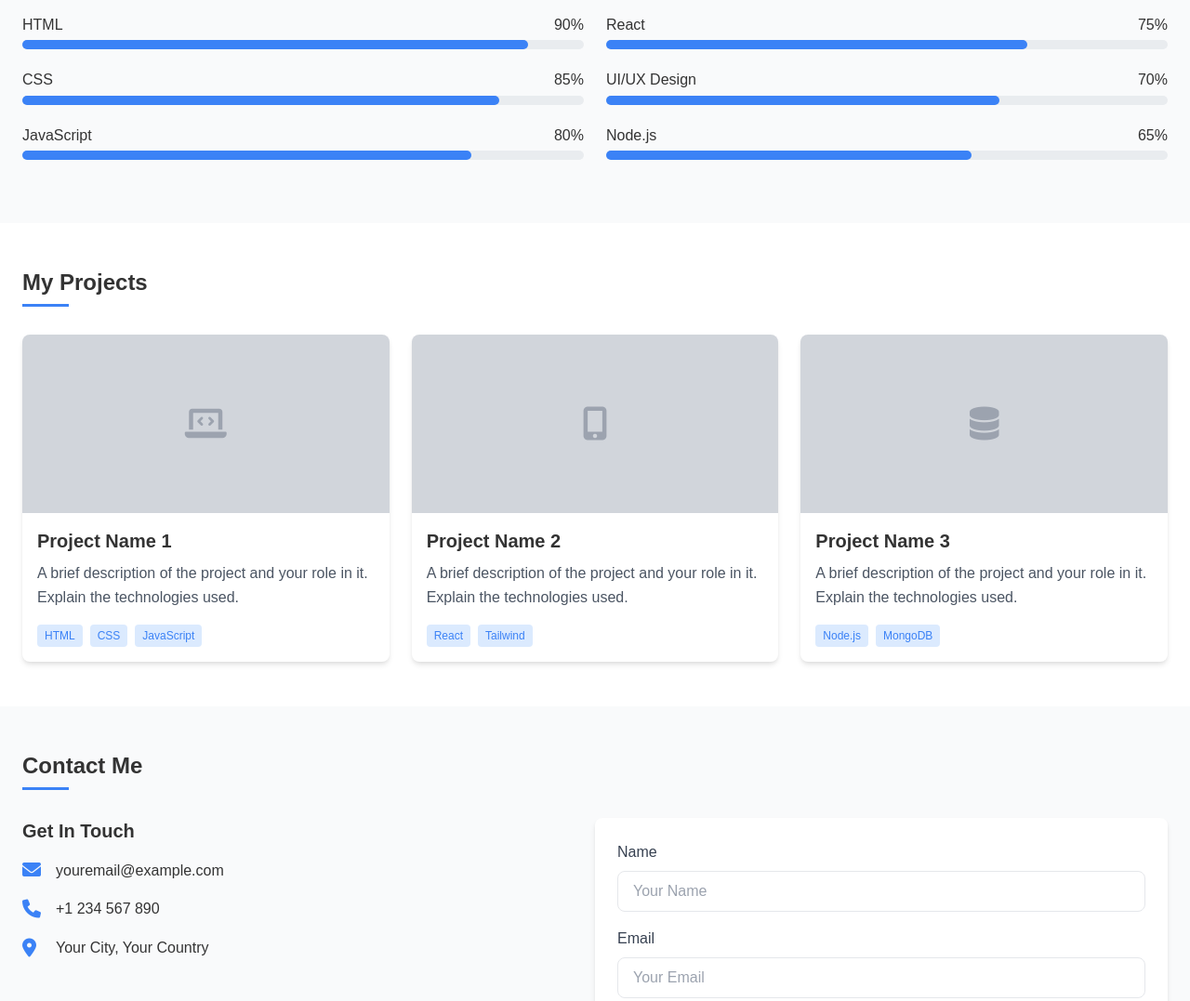
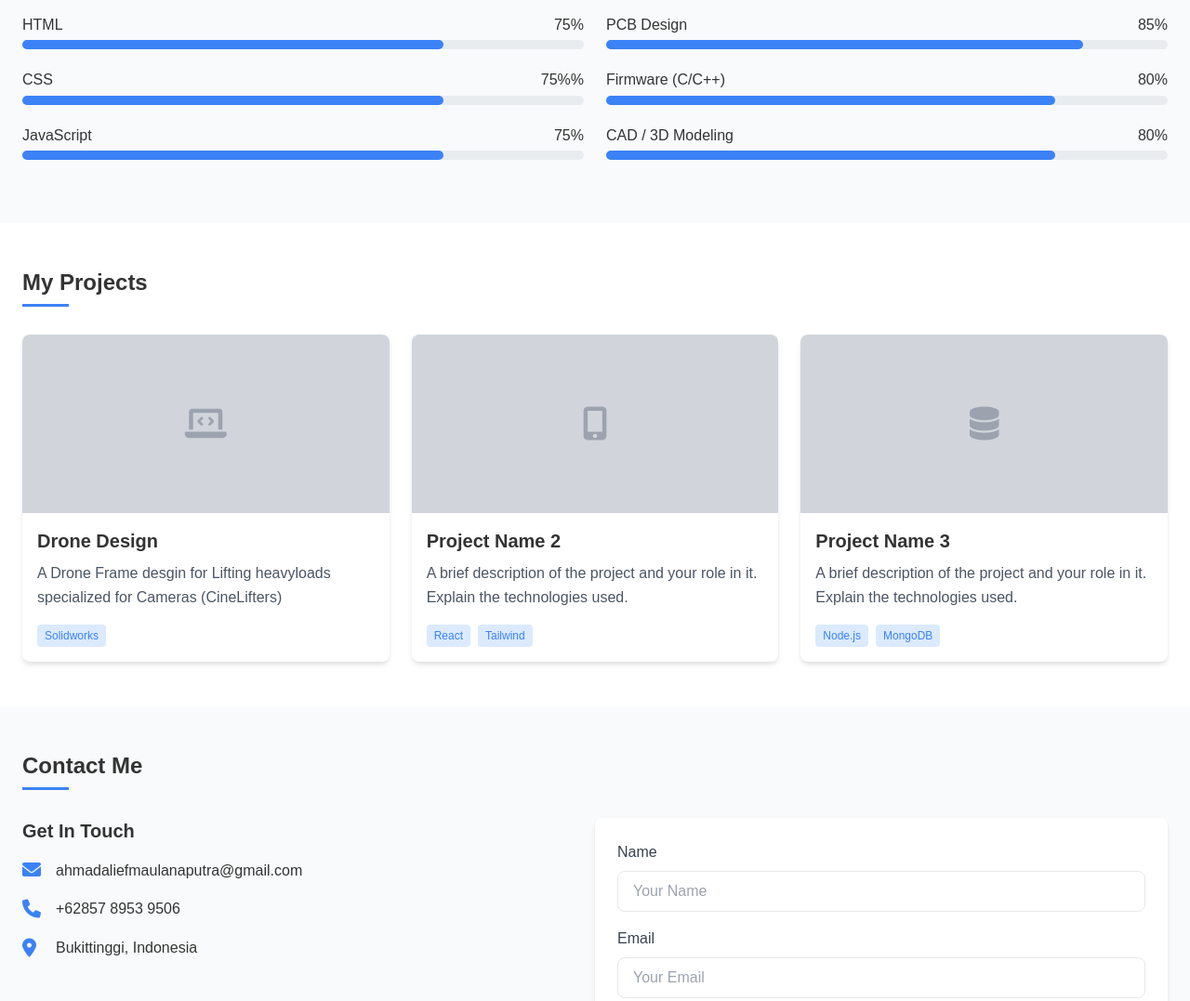
Before and after one commit to ItsMeAlief/ItsMeAlief.github.io, a plain HTML site: page index.html in a window 1280 px wide. Shown: the part 820-1897 px from the top of the page at 93% size. Drawn offline with nearby package versions, Linux system fonts and the light colour scheme.

Commit message:
Update index.html

```diff
--- a/index.html
+++ b/index.html
@@ -140,11 +140,11 @@
                 </div>
                 <div class="md:w-2/3 md:pl-8">
                     <p class="mb-4">
-                        Hello! I'm a passionate web developer with a focus on creating clean, functional, and user-friendly websites.
+                        Hello! I'm a passionate hardware and software developer with a focus on creating clean, functional, and user-friendly tools.
                         I enjoy turning complex problems into simple, beautiful, and intuitive designs.
                     </p>
                     <p class="mb-4">
-                        When I'm not coding, you can find me exploring new technologies, reading, or enjoying the outdoors.
+                        When I'm not coding, you can find me exploring new technologies, reading, or enjoying the outdoors using my drone.
                         I believe in continuous learning and improving my skills every day.
                     </p>
                     <div class="flex space-x-4 mt-6">
@@ -167,16 +167,39 @@
                     <div class="mb-4">
                         <div class="flex justify-between mb-1">
                             <span class="font-medium">HTML</span>
-                            <span>90%</span>
+                            <span>75%</span>
                         </div>
                         <div class="skill-bar">
-                            <div class="skill-progress" style="width: 90%"></div>
+                            <div class="skill-progress" style="width: 75%"></div>
                         </div>
                     </div>
 
                     <div class="mb-4">
                         <div class="flex justify-between mb-1">
                             <span class="font-medium">CSS</span>
+                            <span>75%%</span>
+                        </div>
+                        <div class="skill-bar">
+                            <div class="skill-progress" style="width: 75%"></div>
+                        </div>
+                    </div>
+
+                    <div class="mb-4">
+                        <div class="flex justify-between mb-1">
+                            <span class="font-medium">JavaScript</span>
+                            <span>75%</span>
+                        </div>
+                        <div class="skill-bar">
+                            <div class="skill-progress" style="width: 75%"></div>
+                        </div>
+                    </div>
+                </div>
+
+                <!-- Right Column Skills -->
+                <div>
+                    <div class="mb-4">
+                        <div class="flex justify-between mb-1">
+                            <span class="font-medium">PCB Design</span>
                             <span>85%</span>
                         </div>
                         <div class="skill-bar">
@@ -186,44 +209,21 @@
 
                     <div class="mb-4">
                         <div class="flex justify-between mb-1">
-                            <span class="font-medium">JavaScript</span>
+                            <span class="font-medium">Firmware (C/C++)</span>
                             <span>80%</span>
                         </div>
                         <div class="skill-bar">
                             <div class="skill-progress" style="width: 80%"></div>
                         </div>
                     </div>
-                </div>
-
-                <!-- Right Column Skills -->
-                <div>
-                    <div class="mb-4">
-                        <div class="flex justify-between mb-1">
-                            <span class="font-medium">React</span>
-                            <span>75%</span>
-                        </div>
-                        <div class="skill-bar">
-                            <div class="skill-progress" style="width: 75%"></div>
-                        </div>
-                    </div>
 
                     <div class="mb-4">
                         <div class="flex justify-between mb-1">
-                            <span class="font-medium">UI/UX Design</span>
-                            <span>70%</span>
+                            <span class="font-medium">CAD / 3D Modeling</span>
+                            <span>80%</span>
                         </div>
                         <div class="skill-bar">
-                            <div class="skill-progress" style="width: 70%"></div>
-                        </div>
-                    </div>
-
-                    <div class="mb-4">
-                        <div class="flex justify-between mb-1">
-                            <span class="font-medium">Node.js</span>
-                            <span>65%</span>
-                        </div>
-                        <div class="skill-bar">
-                            <div class="skill-progress" style="width: 65%"></div>
+                            <div class="skill-progress" style="width: 80%"></div>
                         </div>
                     </div>
                 </div>
@@ -243,12 +243,10 @@
                         <i class="fas fa-laptop-code text-gray-400 text-4xl"></i>
                     </div>
                     <div class="p-4">
-                        <h3 class="text-xl font-semibold mb-2">Project Name 1</h3>
-                        <p class="text-gray-600 mb-4">A brief description of the project and your role in it. Explain the technologies used.</p>
+                        <h3 class="text-xl font-semibold mb-2">Drone Design</h3>
+                        <p class="text-gray-600 mb-4">A Drone Frame desgin for Lifting heavyloads specialized for Cameras (CineLifters)</p>
                         <div class="flex space-x-2">
-                            <span class="bg-blue-100 text-blue-500 text-xs px-2 py-1 rounded">HTML</span>
-                            <span class="bg-blue-100 text-blue-500 text-xs px-2 py-1 rounded">CSS</span>
-                            <span class="bg-blue-100 text-blue-500 text-xs px-2 py-1 rounded">JavaScript</span>
+                            <span class="bg-blue-100 text-blue-500 text-xs px-2 py-1 rounded">Solidworks</span>
                         </div>
                     </div>
                 </div>
@@ -298,15 +296,15 @@
                     <h3 class="text-xl font-semibold mb-4">Get In Touch</h3>
                     <div class="flex items-center mb-4">
                         <i class="fas fa-envelope text-blue-500 mr-4 text-xl w-5"></i>
-                        <span>youremail@example.com</span>
+                        <span>ahmadaliefmaulanaputra@gmail.com</span>
                     </div>
                     <div class="flex items-center mb-4">
                         <i class="fas fa-phone text-blue-500 mr-4 text-xl w-5"></i>
-                        <span>+1 234 567 890</span>
+                        <span>+62857 8953 9506</span>
                     </div>
                     <div class="flex items-center">
                         <i class="fas fa-map-marker-alt text-blue-500 mr-4 text-xl w-5"></i>
-                        <span>Your City, Your Country</span>
+                        <span>Bukittinggi, Indonesia</span>
                     </div>
                 </div>
 
@@ -335,7 +333,7 @@
     <!-- Footer -->
     <footer class="bg-gray-800 text-white py-6">
         <div class="container mx-auto px-4 text-center">
-            <p>© 2023 Your Name. All rights reserved.</p>
+            <p>© 2025 Alief. All rights reserved.</p>
             <div class="flex justify-center space-x-4 mt-4">
                 <a href="#" class="text-gray-300 hover:text-white"><i class="fab fa-linkedin"></i></a>
                 <a href="#" class="text-gray-300 hover:text-white"><i class="fab fa-github"></i></a>
```
